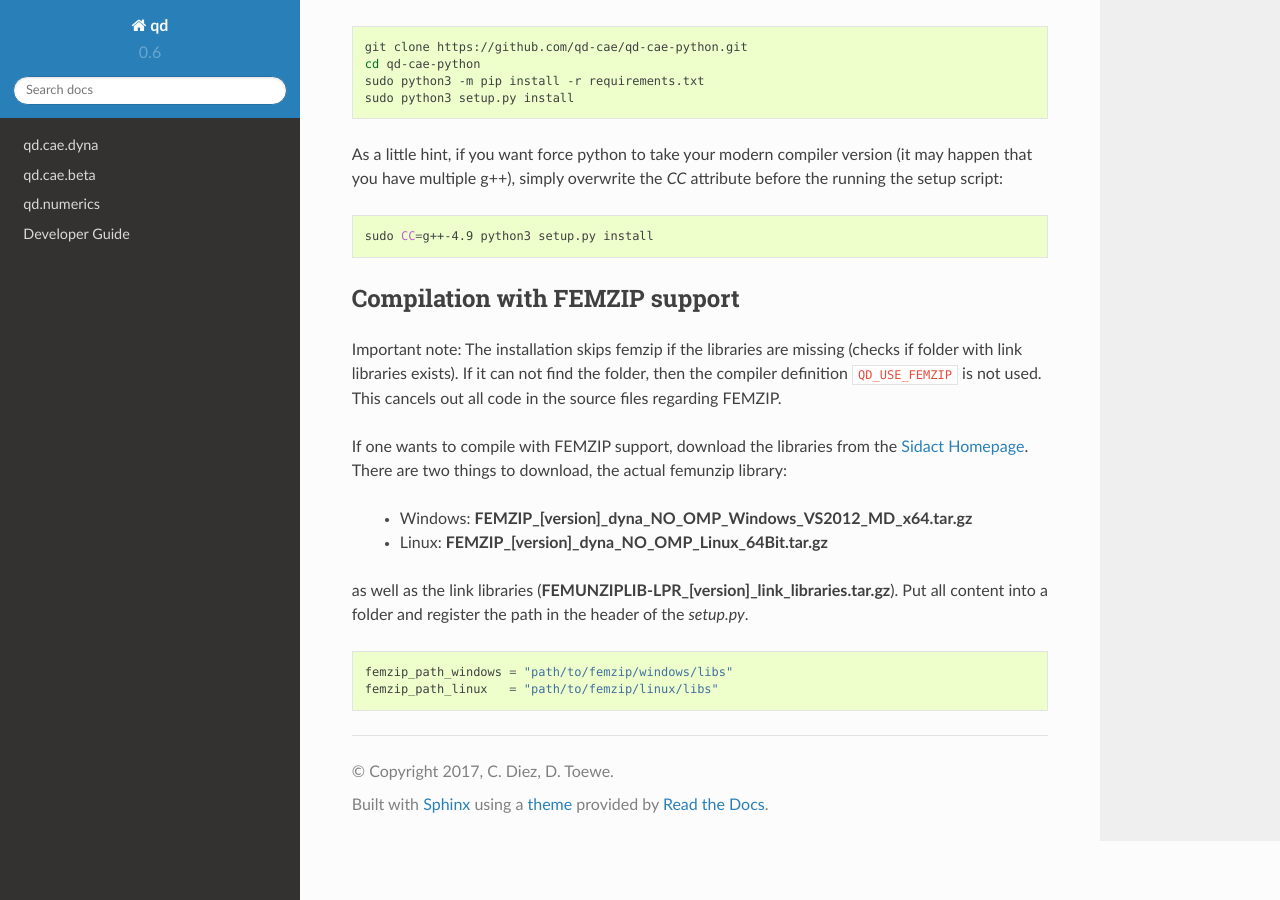
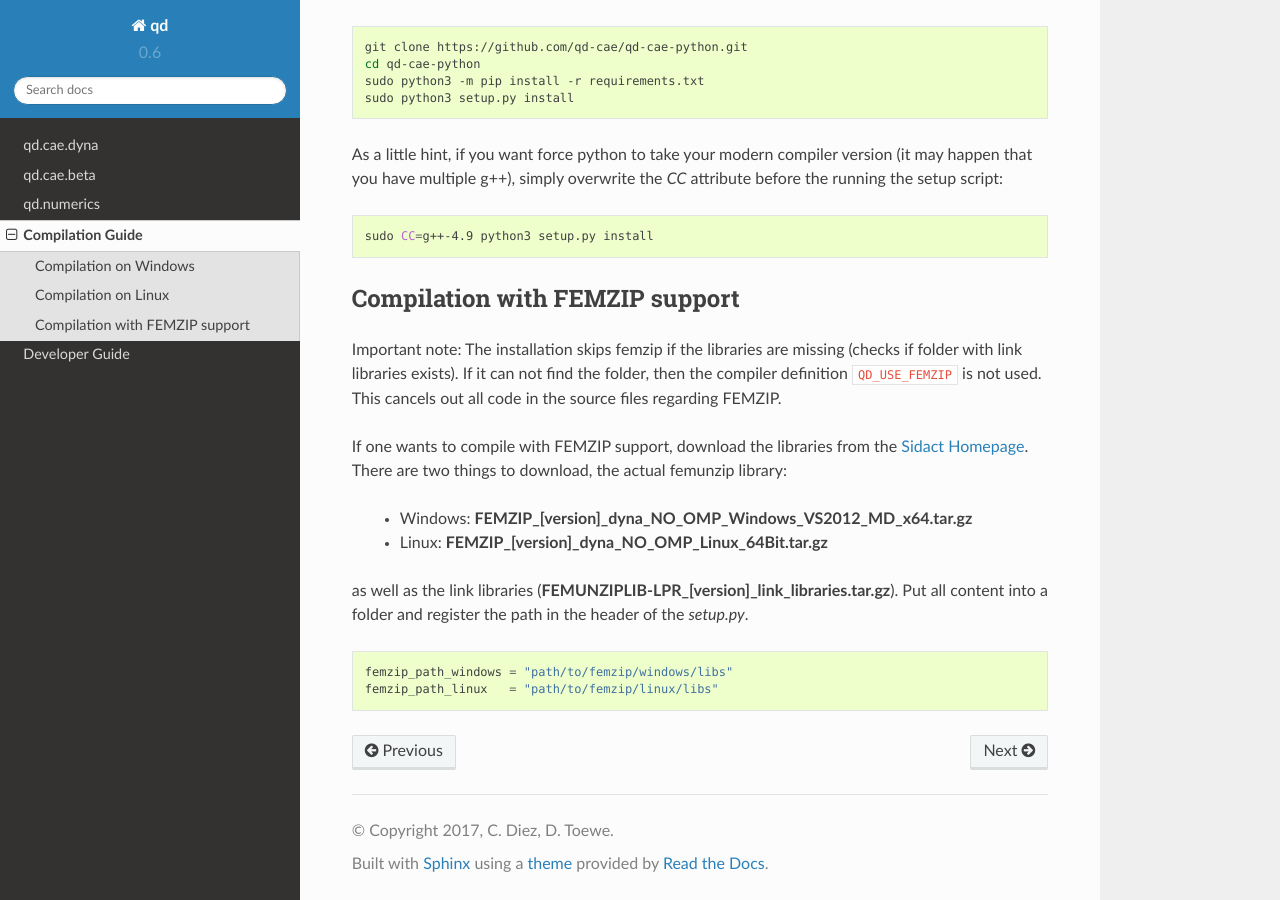
Before and after one commit to qd-cae/qd-cae-python, a Sphinx documentation site: the page built from docs/source/compilation_guide.rst, in a window 1280 px wide and 900 px high, scrolled down 780 px. Built offline with Sphinx 7.4.7 and the Read the Docs theme 2.0.0, drawn with Linux system fonts in a browser that asks for light colours; pages that are not in the unit, such as notebooks, are missing from menus.

Commit message:
forgot compilation guide in docs

```diff
--- a/docs/source/index.rst
+++ b/docs/source/index.rst
@@ -26,7 +26,7 @@ Try installation of the precompiled python wheels in the `dist folder`_ before c
 .. toctree::
     :maxdepth: 2
 
-    compilation guide
+    compilation_guide
 
 Developer Guide
 ===============
```
Also changed, not shown: 11 other files.
